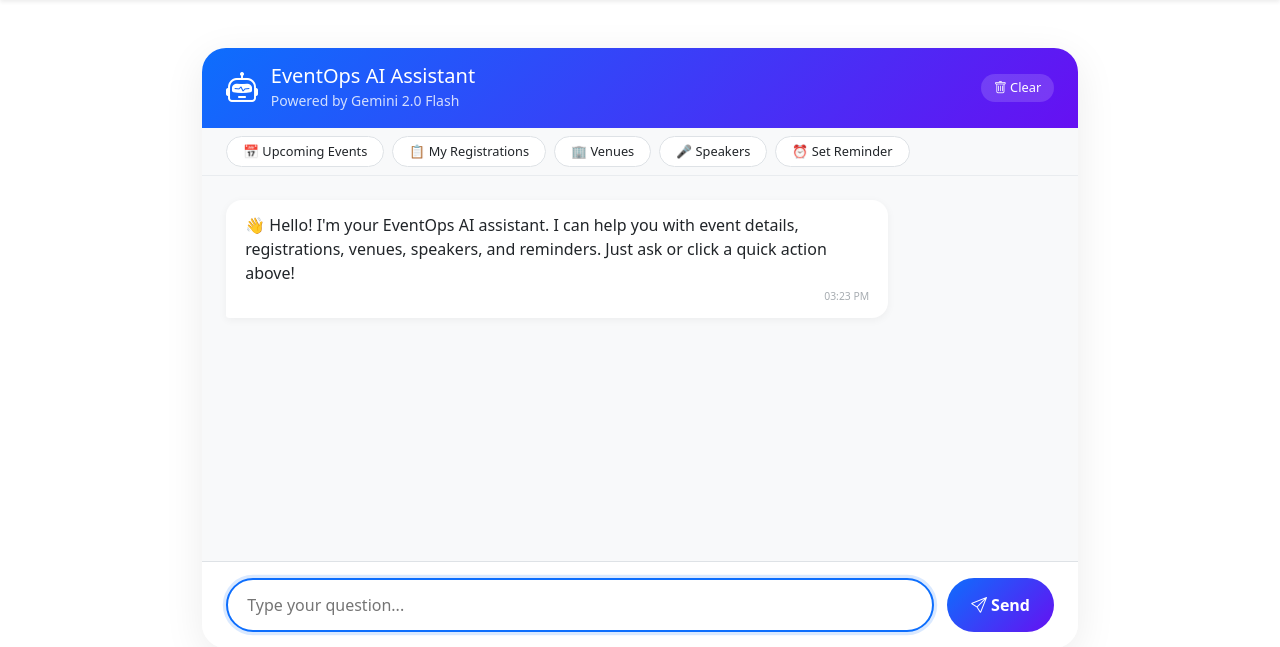
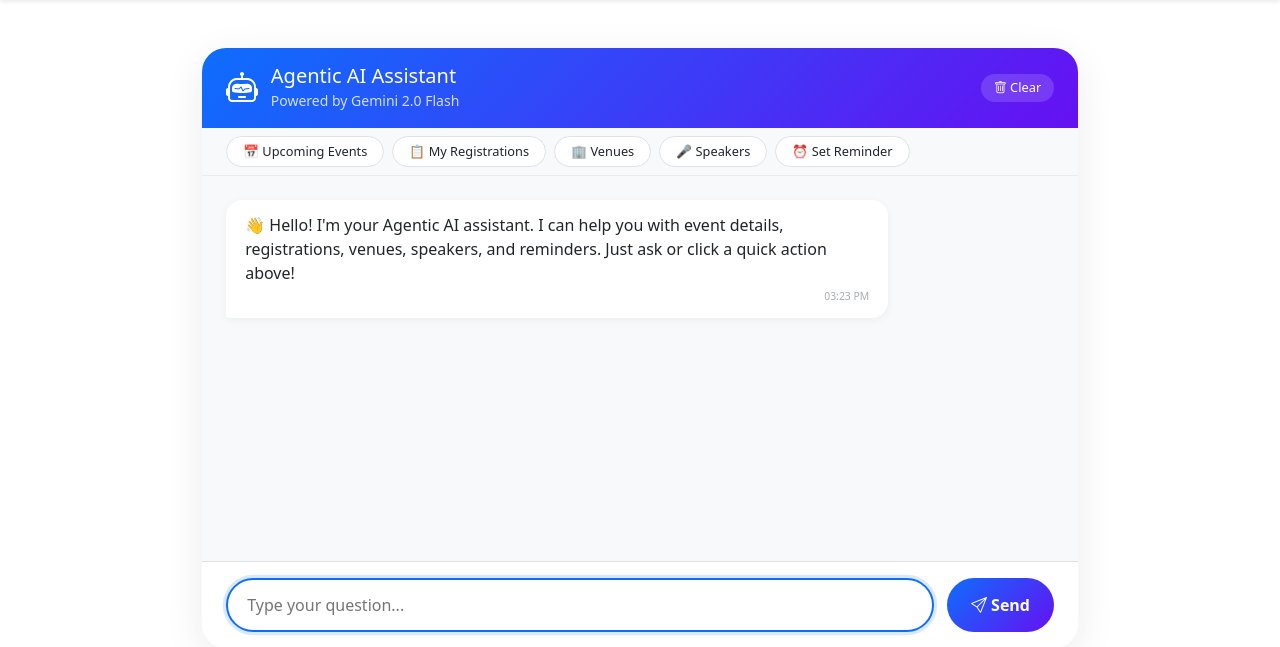
Before and after one commit to pushpa1305/Eventmanagement-AI-Platform, a Flask app: page /assistant in a window 1280 px wide. Shown: the part 62-709 px from the top of the page. Run offline with Flask 3, Linux system fonts and the light colour scheme; a user stored in the database is signed in.

Commit message:
Update assistant.html

```diff
--- a/Milestone-4/Intelligent Event/templates/assistant.html
+++ b/Milestone-4/Intelligent Event/templates/assistant.html
@@ -1,6 +1,6 @@
 {% extends "base.html" %}
 
-{% block title %}AI Assistant — EventOps AI{% endblock %}
+{% block title %}AI Assistant — Agentic AI{% endblock %}
 
 {% block extra_css %}
 <style>
@@ -218,7 +218,7 @@
             <div class="left">
                 <i class="bi bi-robot"></i>
                 <div>
-                    <h5 class="mb-0">EventOps AI Assistant</h5>
+                    <h5 class="mb-0">Agentic AI Assistant</h5>
                     <small style="opacity:0.8;">Powered by Gemini 2.0 Flash</small>
                 </div>
             </div>
@@ -239,7 +239,7 @@
         <!-- Messages -->
         <div class="chat-messages" id="chatMessages">
             <div class="message assistant" id="welcomeMsg">
-                👋 Hello! I'm your EventOps AI assistant. I can help you with event details, registrations, venues, speakers, and reminders. Just ask or click a quick action above!
+                👋 Hello! I'm your Agentic AI assistant. I can help you with event details, registrations, venues, speakers, and reminders. Just ask or click a quick action above!
                 <span class="time">{{ now.strftime('%I:%M %p') }}</span>
             </div>
         </div>
```
